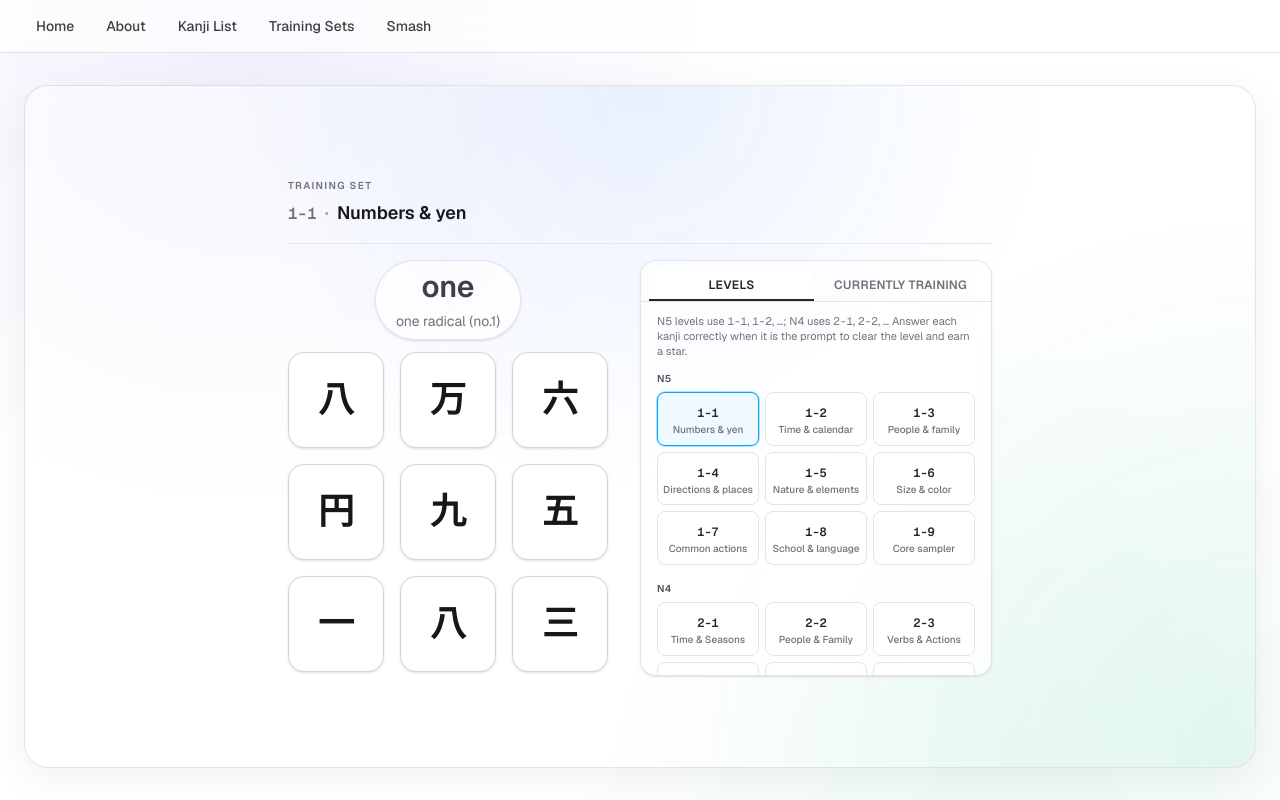
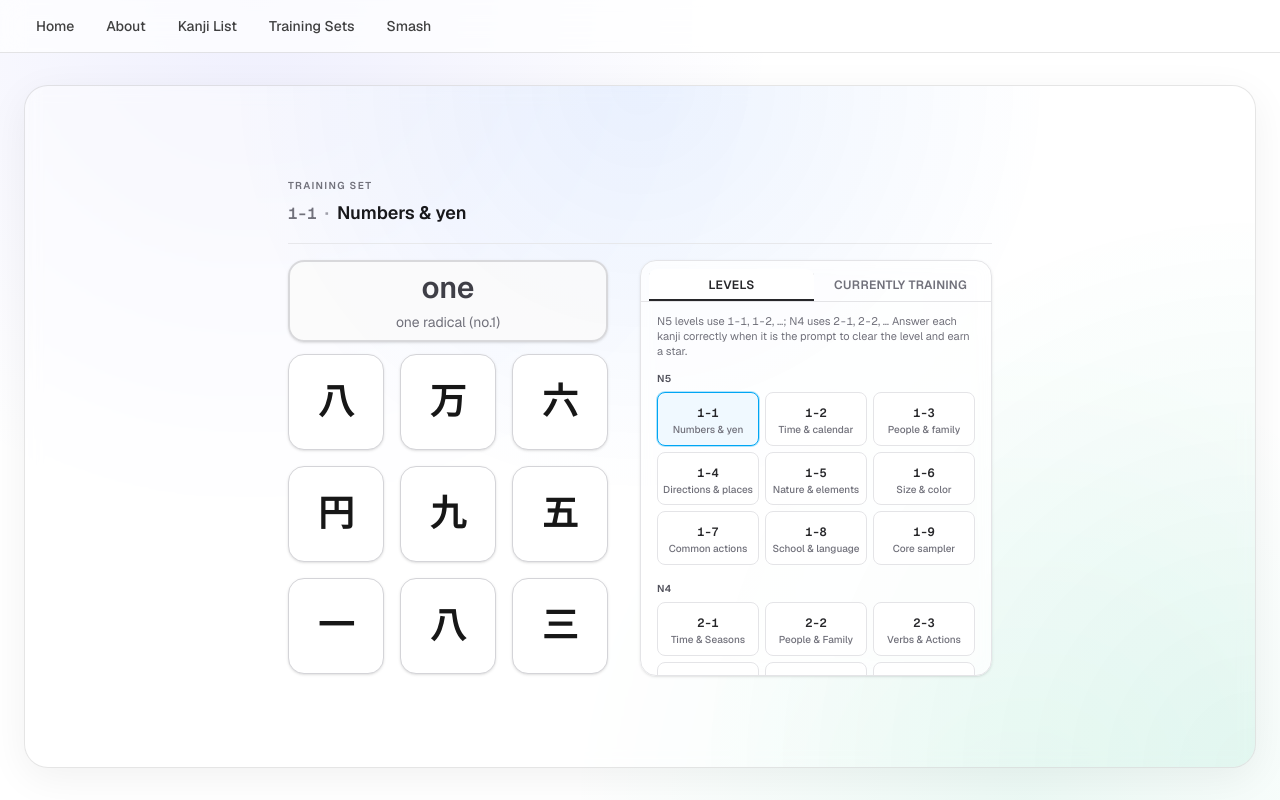
Before and after one commit to merklegroot/smash, a Next.js app: page /smash in a window 1280 px wide. Built offline with nearby package versions, Linux system fonts and the light colour scheme.

Commit message:
better highlighting

```diff
--- a/app/smash/SmashPageClient.tsx
+++ b/app/smash/SmashPageClient.tsx
@@ -653,8 +653,8 @@ export default function SmashPage() {
           </div>
         </div>
         <div className="flex items-start gap-8">
-          <div className="flex max-w-md flex-col items-center gap-3">
-            <p className="max-w-md rounded-full border border-black/10 bg-white/70 px-5 py-2 text-center leading-snug shadow-sm dark:border-white/10 dark:bg-white/10">
+          <div className="flex w-80 flex-col items-center gap-3">
+            <p className="w-full rounded-2xl border-2 border-zinc-300/90 bg-zinc-50/80 px-5 py-2 text-center leading-snug shadow-sm dark:border-zinc-600 dark:bg-zinc-900/60">
               <span className="text-3xl font-semibold text-zinc-700 dark:text-zinc-100">
                 {round.target.primaryMeaning}
               </span>
```
